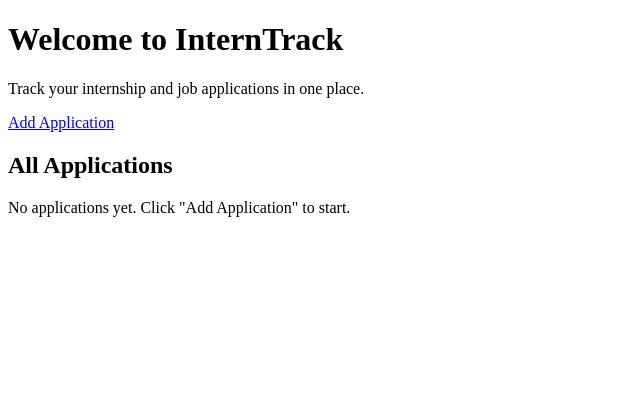
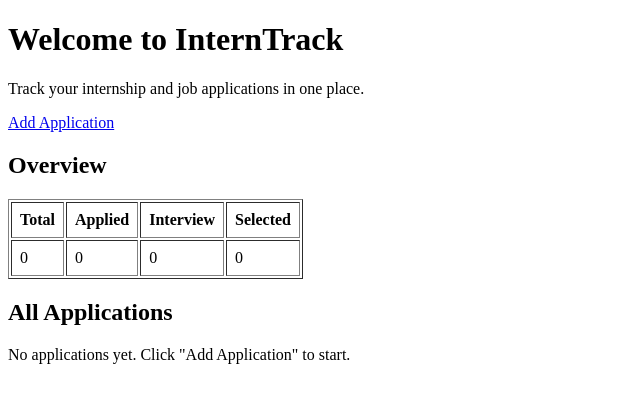
Before and after one commit to HASIN-2007/InternTrack, a Flask app: page / in a window 1280 px wide. Shown: the top 403 px of the page, without its empty margins (0-640 px from the left). Run offline with Flask 3, Linux system fonts and the light colour scheme; data that the repository does not hold is empty.

Commit message:
Add dashboard stats

```diff
--- a/app.py
+++ b/app.py
@@ -29,11 +29,36 @@ def init_db():
 def home():
     conn = sqlite3.connect("database.db")
     conn.row_factory = sqlite3.Row
+
     applications = conn.execute(
         "SELECT * FROM applications ORDER BY id DESC"
     ).fetchall()
+
+    total = conn.execute(
+        "SELECT COUNT(*) FROM applications"
+    ).fetchone()[0]
+    applied = conn.execute(
+        "SELECT COUNT(*) FROM applications WHERE application_status = ?",
+        ("Applied",),
+    ).fetchone()[0]
+    interview = conn.execute(
+        "SELECT COUNT(*) FROM applications WHERE application_status = ?",
+        ("Interview",),
+    ).fetchone()[0]
+    selected = conn.execute(
+        "SELECT COUNT(*) FROM applications WHERE application_status = ?",
+        ("Selected",),
+    ).fetchone()[0]
+
     conn.close()
-    return render_template("index.html", applications=applications)
+    return render_template(
+        "index.html",
+        applications=applications,
+        total=total,
+        applied=applied,
+        interview=interview,
+        selected=selected,
+    )
 
 
 @app.route("/add", methods=["GET", "POST"])
--- a/templates/index.html
+++ b/templates/index.html
@@ -7,6 +7,22 @@
     <h1>Welcome to InternTrack</h1>
     <p>Track your internship and job applications in one place.</p>
     <p><a href="/add">Add Application</a></p>
+
+    <h2>Overview</h2>
+    <table border="1" cellpadding="8">
+        <tr>
+            <th>Total</th>
+            <th>Applied</th>
+            <th>Interview</th>
+            <th>Selected</th>
+        </tr>
+        <tr>
+            <td>{{ total }}</td>
+            <td>{{ applied }}</td>
+            <td>{{ interview }}</td>
+            <td>{{ selected }}</td>
+        </tr>
+    </table>
 
     <h2>All Applications</h2>
 
```
